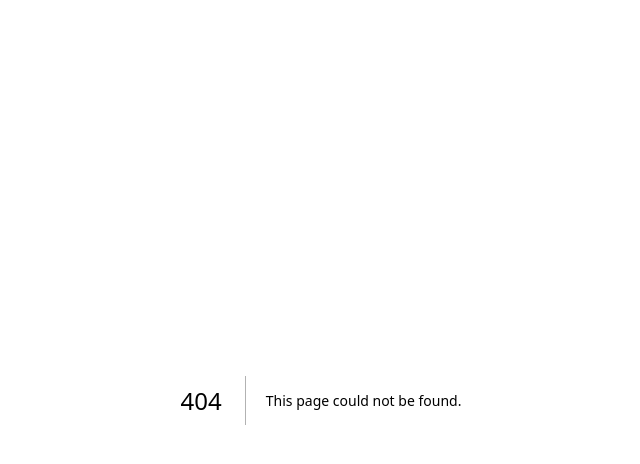
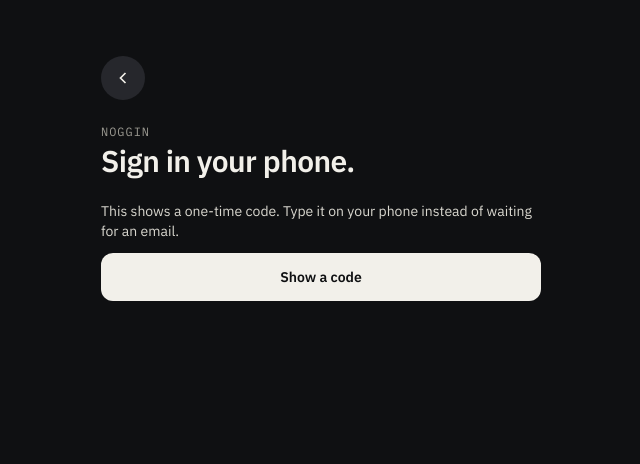
Before and after one commit to pac-dan/noggin, a Next.js app: page /device in a window 1280 px wide. Before the commit this address had no page. Shown: the top 464 px of the page, without its empty margins (319-959 px from the left). Built offline with nearby package versions, Linux system fonts and the light colour scheme.

Commit message:
Sign in another device with a code from a signed-in one (no email, so no Supabase email cap)

```diff
--- a/app/(tabs)/today/page.tsx
+++ b/app/(tabs)/today/page.tsx
@@ -77,6 +77,10 @@
             <Builds fresh={fresh} quiet={quiet} />
           </>
         )}
+
+        <Link href="/device" className="self-center py-3 font-mono text-xs text-muted">
+          Sign in your phone
+        </Link>
       </div>
     </>
   );
--- /dev/null
+++ b/app/device/actions.ts
@@ -0,0 +1,19 @@
+"use server";
+
+import { createClient } from "@/lib/supabase/server";
+import { createAdminClient } from "@/lib/supabase/admin";
+
+// A signed-in device makes a one-time sign-in code for another device (the phone).
+// generateLink only creates the code, it sends no email, so Supabase's hourly email
+// cap doesn't apply. The phone types it into /login like an emailed code.
+export async function deviceCode(): Promise<{ email: string; code: string } | { error: string }> {
+  const db = await createClient();
+  const {
+    data: { user },
+  } = await db.auth.getUser();
+  if (!user?.email) return { error: "Sign in on this device first." };
+
+  const { data, error } = await createAdminClient().auth.admin.generateLink({ type: "magiclink", email: user.email });
+  if (error || !data.properties?.email_otp) return { error: error?.message ?? "No code came back. Try again." };
+  return { email: user.email, code: data.properties.email_otp };
+}
--- /dev/null
+++ b/app/device/page.tsx
@@ -0,0 +1,63 @@
+"use client";
+
+import Link from "next/link";
+import { useState, useTransition } from "react";
+import { Back } from "@/lib/icons";
+import { deviceCode } from "./actions";
+
+const primary = "min-h-12 w-full rounded-btn-lg bg-fg p-[13px] text-sm font-semibold text-bg disabled:opacity-50";
+
+// Sign in another device without an email: this (signed-in) device shows a one-time
+// code, the other device types it on the login page.
+export default function Device() {
+  const [result, setResult] = useState<{ email: string; code: string } | null>(null);
+  const [error, setError] = useState<string>();
+  const [pending, start] = useTransition();
+
+  const make = () =>
+    start(async () => {
+      const r = await deviceCode();
+      if ("error" in r) setError(r.error);
+      else {
+        setError(undefined);
+        setResult(r);
+      }
+    });
+
+  return (
+    <main className="flex min-h-dvh flex-col gap-6 px-gutter pt-[max(56px,calc(env(safe-area-inset-top)+12px))]">
+      <Link href="/today" aria-label="Back" className="flex size-11 items-center justify-center rounded-full bg-button">
+        <Back />
+      </Link>
+      <div className="flex flex-col gap-1">
+        <div className="label text-xs">Noggin</div>
+        <h1 className="text-[30px] font-semibold leading-[1.1] tracking-[-0.02em]">Sign in your phone.</h1>
+      </div>
+
+      {result ? (
+        <div className="flex flex-col gap-4">
+          <div className="rounded-card border border-card-border bg-card p-5 text-center">
+            <div className="font-mono text-[40px] font-medium tracking-[0.25em]">{result.code}</div>
+          </div>
+          <ol className="list-decimal pl-5 text-sm leading-[1.6] text-body">
+            <li>On your phone, open Noggin from the home-screen icon.</li>
+            <li>Type {result.email} and tap "I have a code".</li>
+            <li>Type the code above. It works once, for the next hour.</li>
+          </ol>
+          <button className="min-h-11 text-sm text-muted" onClick={make} disabled={pending}>
+            Make a new code
+          </button>
+        </div>
+      ) : (
+        <div className="flex flex-col gap-3">
+          <p className="text-sm text-body">This shows a one-time code. Type it on your phone instead of waiting for an email.</p>
+          <button className={primary} onClick={make} disabled={pending}>
+            Show a code
+          </button>
+        </div>
+      )}
+
+      {error && <p className="font-mono text-xs text-attn">{error}</p>}
+    </main>
+  );
+}
--- a/app/login/page.tsx
+++ b/app/login/page.tsx
@@ -49,6 +49,10 @@
           <button className={primary} disabled={pending || !email}>
             Send magic link
           </button>
+          {/* A code shown on an already signed-in device (/device): no email needed. */}
+          <button type="button" className="min-h-11 text-sm text-muted disabled:opacity-50" disabled={!email} onClick={() => setSent(true)}>
+            I have a code
+          </button>
         </form>
       ) : (
         <form
@@ -58,7 +62,7 @@
             verify();
           }}
         >
-          <p className="text-sm text-body">Check {email}. Tap the link, or type the code from the email here.</p>
+          <p className="text-sm text-body">Type the code from the email to {email}, or the one Noggin shows on your laptop.</p>
           <label className="flex flex-col gap-1.5 text-xs text-muted">
             Code
             <input
--- a/scripts/cc-check.ts
+++ b/scripts/cc-check.ts
@@ -97,6 +97,17 @@
     await db().from("activity").delete().eq("ref", ref);
   },
 
+  async device() {
+    // The code is made without an email; the value itself is never printed.
+    const { data: u } = await db().auth.admin.getUserById(process.env.NOGGIN_OWNER_ID!);
+    const { data, error } = await db().auth.admin.generateLink({ type: "magiclink", email: u.user!.email! });
+    assert(!error && /^\d{6,10}$/.test(data.properties?.email_otp ?? ""), `generateLink returns a numeric one-time code (${data.properties?.email_otp?.length ?? 0} digits)${error ? ` ${error.message}` : ""}`);
+    const res = await fetch(`${BASE}/device`, { redirect: "manual" });
+    assert(res.status === 307 && res.headers.get("location")?.includes("/login"), `/device signed out → ${res.status} ${res.headers.get("location")}`);
+    const login = await (await fetch(`${BASE}/login`)).text();
+    assert(login.includes("I have a code"), "login page offers 'I have a code'");
+  },
+
   async brief() {
     const res = await fetch(`${BASE}/api/brief?force=1`, { headers: { authorization: `Bearer ${process.env.CRON_SECRET}` } });
     const body = await res.json();
```
